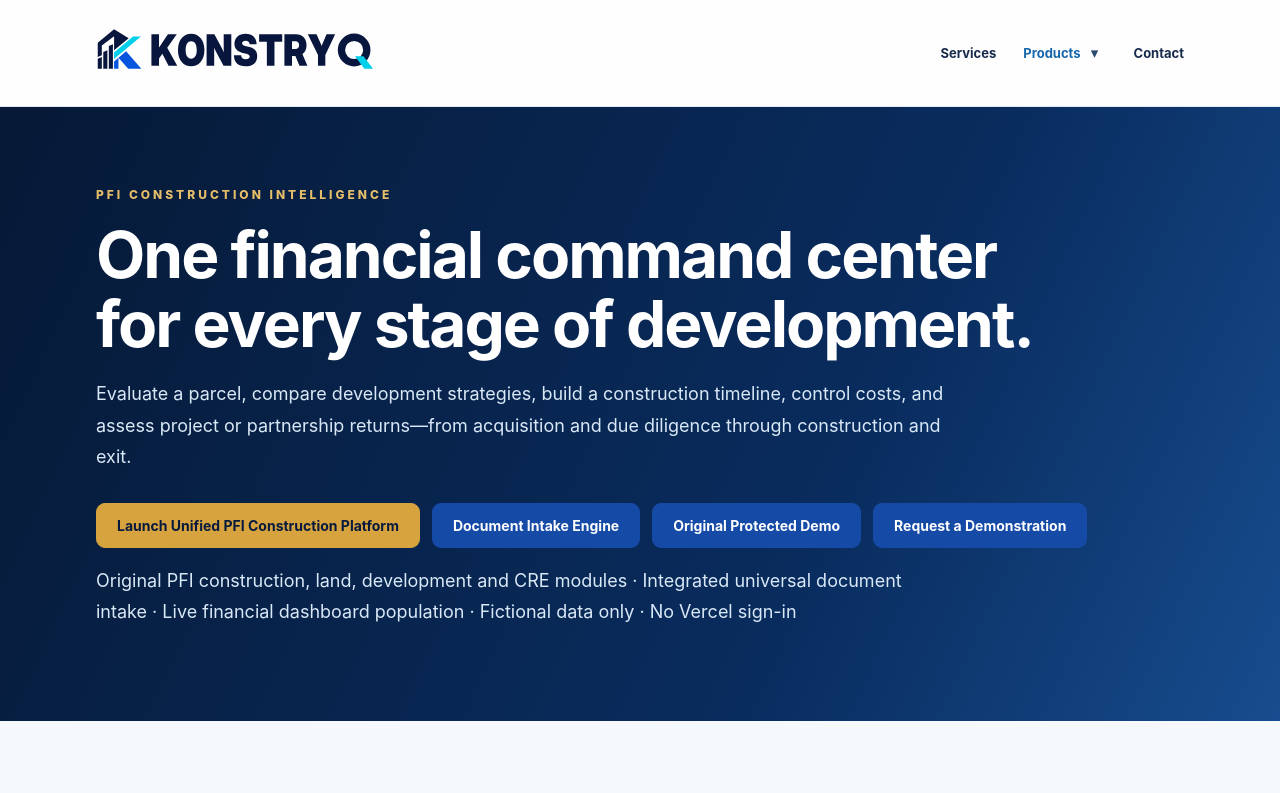
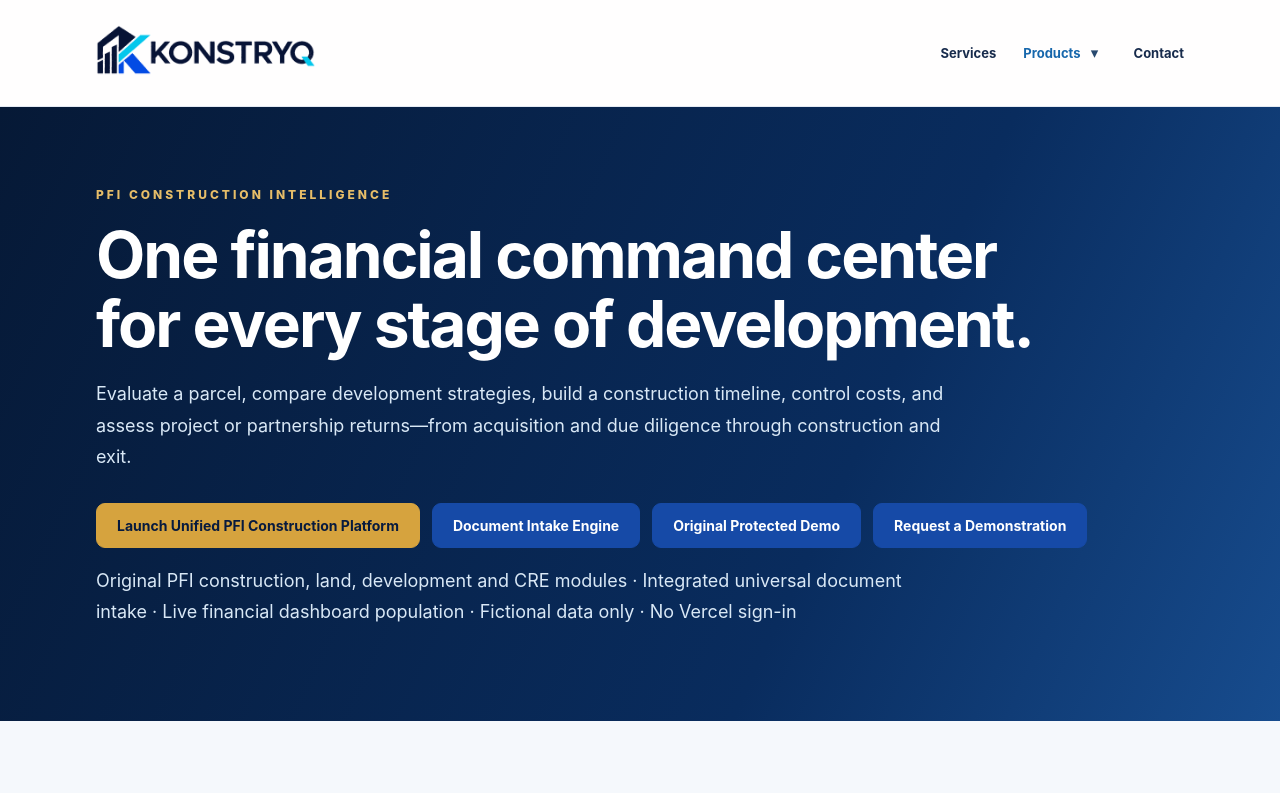
Before and after one commit to PINNFIN/pfi-technology-site, a plain HTML site: page construction/index.html in a window 1280 px wide. Shown: the top 793 px of the page. Drawn offline with Linux system fonts and the light colour scheme.

Commit message:
Use supplied KONSTRYQ geometric logo in compact header

```diff
--- a/construction/index.html
+++ b/construction/index.html
@@ -22,7 +22,7 @@
 <script>(function(w,d,s,l,i){w[l]=w[l]||[];w[l].push({'gtm.start':new Date().getTime(),event:'gtm.js'});var f=d.getElementsByTagName(s)[0],j=d.createElement(s),dl=l!='dataLayer'?'&l='+l:'';j.async=true;j.src='https://www.googletagmanager.com/gtm.js?id='+i+dl;f.parentNode.insertBefore(j,f);})(window,document,'script','dataLayer','GTM-T98QHW6D');</script>
 </head><body>
 <noscript><iframe src="https://www.googletagmanager.com/ns.html?id=GTM-T98QHW6D" height="0" width="0" style="display:none;visibility:hidden"></iframe></noscript>
-<header><div class="wrap nav"><a class="brand" href="/"><img src="/assets/konstryq-header.svg" alt="KONSTRYQ" style="height:44px;width:auto;max-width:280px;object-fit:contain"></a><nav class="links pfi-primary-nav" aria-label="Primary navigation"><a href="/services/">Services</a><div class="pfi-products-trigger"><a href="/products/" aria-current="page">Products</a><button class="pfi-menu-arrow" type="button" aria-label="Show products menu" aria-expanded="false" aria-controls="pfi-products-dropdown" onclick="var p=this.parentNode;var state=p.classList.toggle('is-open');this.setAttribute('aria-expanded',state?'true':'false')">&#9662;</button><div id="pfi-products-dropdown" class="pfi-products-dropdown"><a href="/products/">All Products<span>Platforms, business systems, apps</span></a><a href="/agentic-ai/">Agentic AI<span>Business automation and AI agents</span></a><a href="/construction/">PFI Construction<span>Development and job intelligence</span></a></div></div><a href="/contact/">Contact</a></nav></div></header>
+<header><div class="wrap nav"><a class="brand" href="/"><img src="/assets/konstryq-geometric-header.png" alt="KONSTRYQ" width="220" height="50" style="width:220px;max-width:100%;height:auto;object-fit:contain"></a><nav class="links pfi-primary-nav" aria-label="Primary navigation"><a href="/services/">Services</a><div class="pfi-products-trigger"><a href="/products/" aria-current="page">Products</a><button class="pfi-menu-arrow" type="button" aria-label="Show products menu" aria-expanded="false" aria-controls="pfi-products-dropdown" onclick="var p=this.parentNode;var state=p.classList.toggle('is-open');this.setAttribute('aria-expanded',state?'true':'false')">&#9662;</button><div id="pfi-products-dropdown" class="pfi-products-dropdown"><a href="/products/">All Products<span>Platforms, business systems, apps</span></a><a href="/agentic-ai/">Agentic AI<span>Business automation and AI agents</span></a><a href="/construction/">PFI Construction<span>Development and job intelligence</span></a></div></div><a href="/contact/">Contact</a></nav></div></header>
 <main><section class="construction-hero"><div class="wrap"><div class="eyebrow">PFI Construction Intelligence</div><h1>One financial command center for every stage of development.</h1>
 <p>Evaluate a parcel, compare development strategies, build a construction timeline, control costs, and assess project or partnership returns—from acquisition and due diligence through construction and exit.</p>
 <div class="actions"><a class="button gold" href="/construction/platform/">Launch Unified PFI Construction Platform</a><a class="button" href="/construction/workspace/">Document Intake Engine</a><a class="button" href="https://pfi-development-intelligence-preview-ex4ycilmf-jopad2408-2963.vercel.app" target="_blank" rel="noopener noreferrer">Original Protected Demo</a><a class="button" href="/contact/?service=PFI%20Construction%20Intelligence">Request a Demonstration</a></div>
```
Also changed, not shown: assets/konstryq-geometric-header.png (added).
